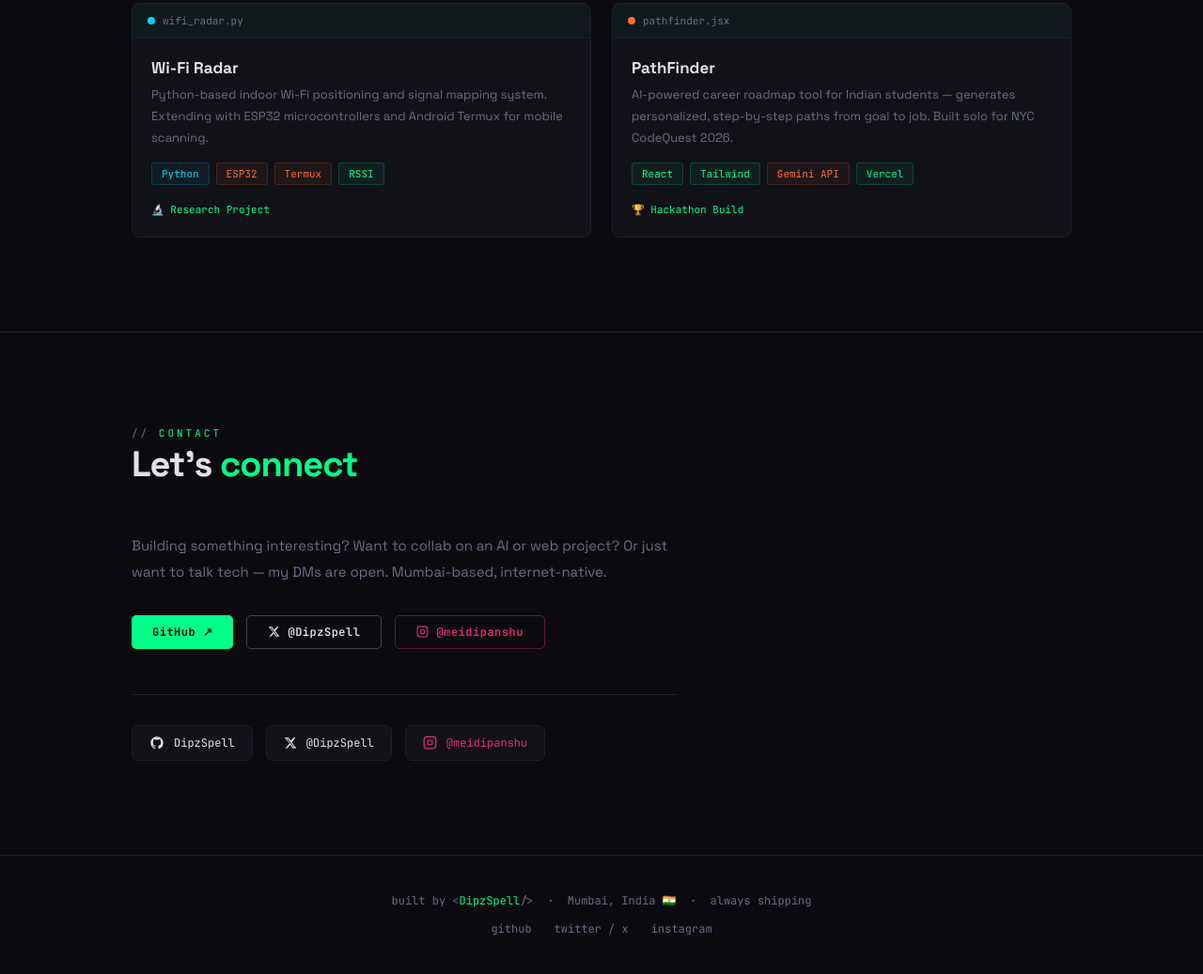
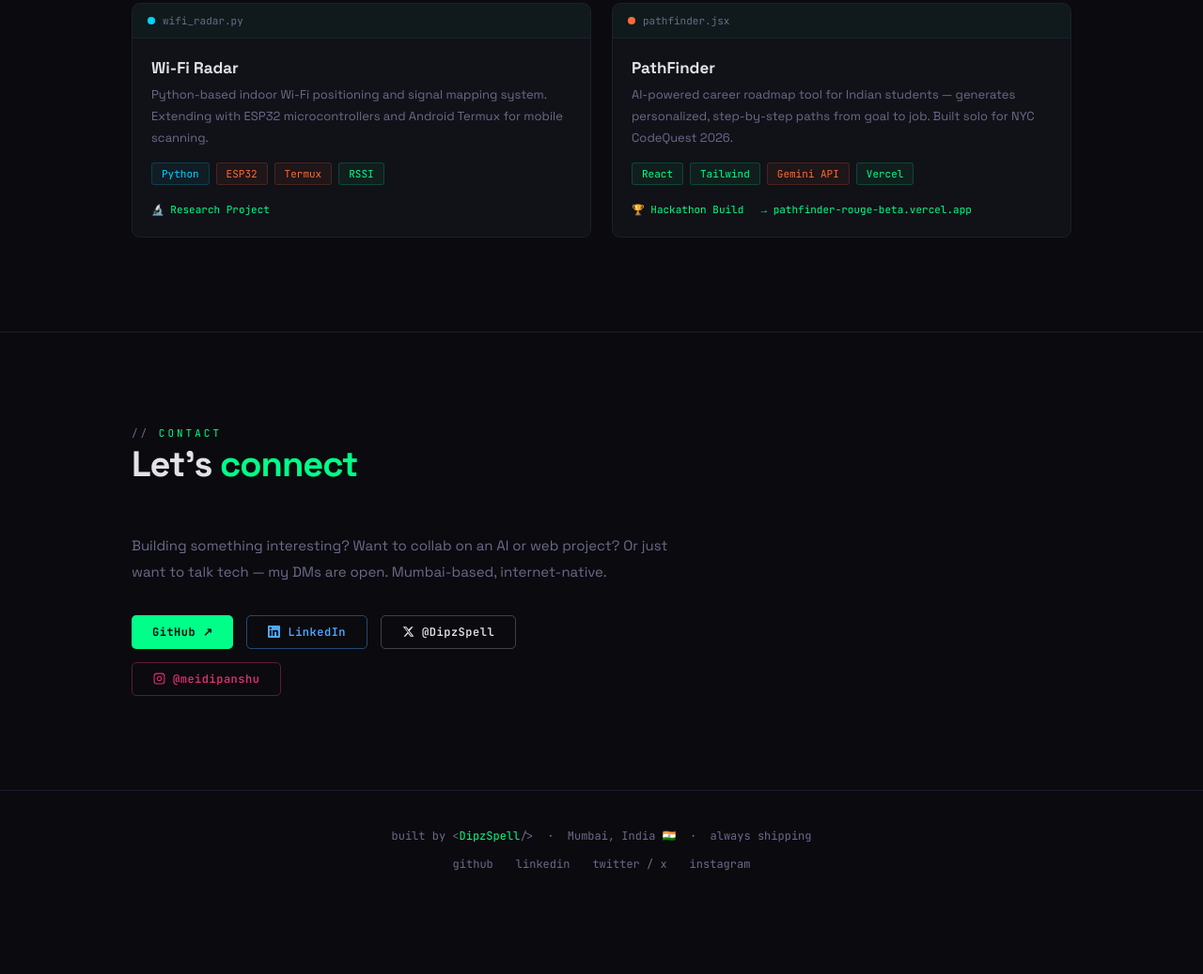
Before and after one commit to DipzSpell/dipzspell.github.io, a plain HTML site: page index.html in a window 1280 px wide. Shown: the part 2512-3549 px from the top of the page at 94% size. After the commit the page ends 3480 px from the top, so only its background shows below. Drawn offline with Linux system fonts and the light colour scheme.

Commit message:
Enhance contact section with LinkedIn link
Added LinkedIn button and updated styles for project links.

```diff
--- a/index.html
+++ b/index.html
@@ -285,6 +285,15 @@ nav {
   cursor:pointer; text-decoration:none; transition:all .2s;
 }
 .btn-ig:hover { background:rgba(225,48,108,.08); transform:translateY(-1px); }
+.btn-li {
+  display:inline-flex; align-items:center; gap:8px;
+  padding:9px 22px; background:transparent;
+  color:#4ea8ff; border:1px solid rgba(78,168,255,.4);
+  border-radius:5px; font-family:'JetBrains Mono',monospace;
+  font-size:12px; font-weight:600; letter-spacing:.5px;
+  cursor:pointer; text-decoration:none; transition:all .2s;
+}
+.btn-li:hover { background:rgba(78,168,255,.08); transform:translateY(-1px); }
 .btn-x {
   display:inline-flex; align-items:center; gap:8px;
   padding:9px 22px; background:transparent;
@@ -522,7 +531,8 @@ footer span { color:var(--green); }
           <span class="tag">Tailwind</span>
           <span class="tag o">Gemini API</span><span class="tag">Vercel</span>
         </div>
-        <span class="proj-link">🏆 Hackathon Build</span>
+        <span class="proj-link" style="margin-right:14px">🏆 Hackathon Build</span>
+        <a href="https://pathfinder-rouge-beta.vercel.app" target="_blank" rel="noopener" class="proj-link">→ pathfinder-rouge-beta.vercel.app</a>
       </div>
     </div>
 
@@ -538,28 +548,16 @@ footer span { color:var(--green); }
     <p>Building something interesting? Want to collab on an AI or web project? Or just want to talk tech — my DMs are open. Mumbai-based, internet-native.</p>
     <div class="contact-links">
       <a href="https://github.com/DipzSpell" target="_blank" class="btn-g">GitHub ↗</a>
+      <a href="https://www.linkedin.com/in/YOUR-LINKEDIN-ID/" target="_blank" rel="noopener" class="btn-li">
+        <svg width="13" height="13" viewBox="0 0 24 24" fill="currentColor"><path d="M20.45 20.45h-3.56v-5.57c0-1.33-.02-3.04-1.85-3.04-1.85 0-2.14 1.45-2.14 2.94v5.67H9.35V9h3.41v1.56h.05c.48-.9 1.64-1.85 3.37-1.85 3.6 0 4.27 2.37 4.27 5.46v6.28zM5.34 7.43a2.06 2.06 0 1 1 0-4.13 2.06 2.06 0 0 1 0 4.13zM7.12 20.45H3.56V9h3.56v11.45zM22.22 0H1.77C.79 0 0 .77 0 1.73v20.54C0 23.23.79 24 1.77 24h20.45c.98 0 1.78-.77 1.78-1.73V1.73C24 .77 23.2 0 22.22 0z"/></svg>
+        LinkedIn
+      </a>
       <a href="https://x.com/DipzSpell" target="_blank" class="btn-x">
         <svg width="13" height="13" viewBox="0 0 24 24" fill="currentColor"><path d="M18.244 2.25h3.308l-7.227 8.26 8.502 11.24H16.17l-4.714-6.231-5.401 6.231H2.746l7.73-8.835L1.254 2.25H8.08l4.259 5.632 5.905-5.632zm-1.161 17.52h1.833L7.084 4.126H5.117z"/></svg>
         @DipzSpell
       </a>
       <a href="https://www.instagram.com/meidipanshu/" target="_blank" class="btn-ig">
         <svg width="13" height="13" viewBox="0 0 24 24" fill="none" stroke="currentColor" stroke-width="2" stroke-linecap="round" stroke-linejoin="round"><rect x="2" y="2" width="20" height="20" rx="5" ry="5"/><path d="M16 11.37A4 4 0 1 1 12.63 8 4 4 0 0 1 16 11.37z"/><line x1="17.5" y1="6.5" x2="17.51" y2="6.5"/></svg>
-        @meidipanshu
-      </a>
-    </div>
-
-    <!-- Social Cards -->
-    <div class="social-bar">
-      <a href="https://github.com/DipzSpell" target="_blank" class="social-card gh">
-        <svg width="16" height="16" viewBox="0 0 24 24" fill="currentColor"><path d="M12 2C6.477 2 2 6.484 2 12.017c0 4.425 2.865 8.18 6.839 9.504.5.092.682-.217.682-.483 0-.237-.008-.868-.013-1.703-2.782.605-3.369-1.343-3.369-1.343-.454-1.158-1.11-1.466-1.11-1.466-.908-.62.069-.608.069-.608 1.003.07 1.531 1.032 1.531 1.032.892 1.53 2.341 1.088 2.91.832.092-.647.35-1.088.636-1.338-2.22-.253-4.555-1.113-4.555-4.951 0-1.093.39-1.988 1.029-2.688-.103-.253-.446-1.272.098-2.65 0 0 .84-.27 2.75 1.026A9.564 9.564 0 0 1 12 6.844a9.59 9.59 0 0 1 2.504.337c1.909-1.296 2.747-1.027 2.747-1.027.546 1.379.202 2.398.1 2.651.64.7 1.028 1.595 1.028 2.688 0 3.848-2.339 4.695-4.566 4.943.359.309.678.92.678 1.855 0 1.338-.012 2.419-.012 2.747 0 .268.18.58.688.482A10.02 10.02 0 0 0 22 12.017C22 6.484 17.522 2 12 2z"/></svg>
-        DipzSpell
-      </a>
-      <a href="https://x.com/DipzSpell" target="_blank" class="social-card xc">
-        <svg width="14" height="14" viewBox="0 0 24 24" fill="currentColor"><path d="M18.244 2.25h3.308l-7.227 8.26 8.502 11.24H16.17l-4.714-6.231-5.401 6.231H2.746l7.73-8.835L1.254 2.25H8.08l4.259 5.632 5.905-5.632zm-1.161 17.52h1.833L7.084 4.126H5.117z"/></svg>
-        @DipzSpell
-      </a>
-      <a href="https://www.instagram.com/meidipanshu/" target="_blank" class="social-card ig">
-        <svg width="15" height="15" viewBox="0 0 24 24" fill="none" stroke="currentColor" stroke-width="2" stroke-linecap="round" stroke-linejoin="round"><rect x="2" y="2" width="20" height="20" rx="5" ry="5"/><path d="M16 11.37A4 4 0 1 1 12.63 8 4 4 0 0 1 16 11.37z"/><line x1="17.5" y1="6.5" x2="17.51" y2="6.5"/></svg>
         @meidipanshu
       </a>
     </div>
@@ -570,6 +568,7 @@ footer span { color:var(--green); }
   built by &lt;<span>DipzSpell</span>/&gt; &nbsp;·&nbsp; Mumbai, India 🇮🇳 &nbsp;·&nbsp; always shipping
   <div style="margin-top:14px; display:flex; justify-content:center; gap:24px;">
     <a href="https://github.com/DipzSpell" target="_blank" style="color:var(--muted); text-decoration:none; font-size:12px;" onmouseover="this.style.color='#00ff88'" onmouseout="this.style.color='#6b6b8a'">github</a>
+    <a href="https://www.linkedin.com/in/dipzspell/" target="_blank" style="color:var(--muted); text-decoration:none; font-size:12px;" onmouseover="this.style.color='#4ea8ff'" onmouseout="this.style.color='#6b6b8a'">linkedin</a>
     <a href="https://x.com/DipzSpell" target="_blank" style="color:var(--muted); text-decoration:none; font-size:12px;" onmouseover="this.style.color='#e2e2e8'" onmouseout="this.style.color='#6b6b8a'">twitter / x</a>
     <a href="https://www.instagram.com/meidipanshu/" target="_blank" style="color:var(--muted); text-decoration:none; font-size:12px;" onmouseover="this.style.color='#e1306c'" onmouseout="this.style.color='#6b6b8a'">instagram</a>
   </div>
```
